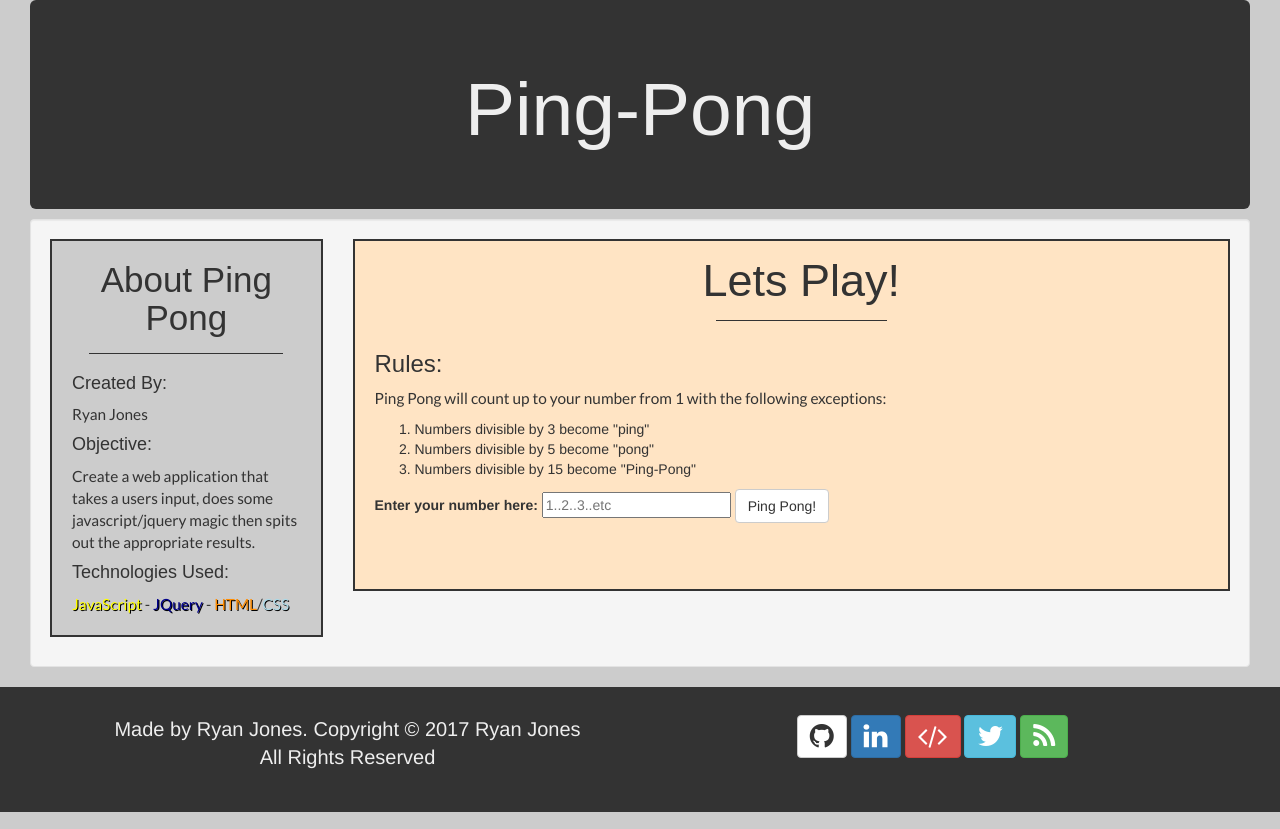
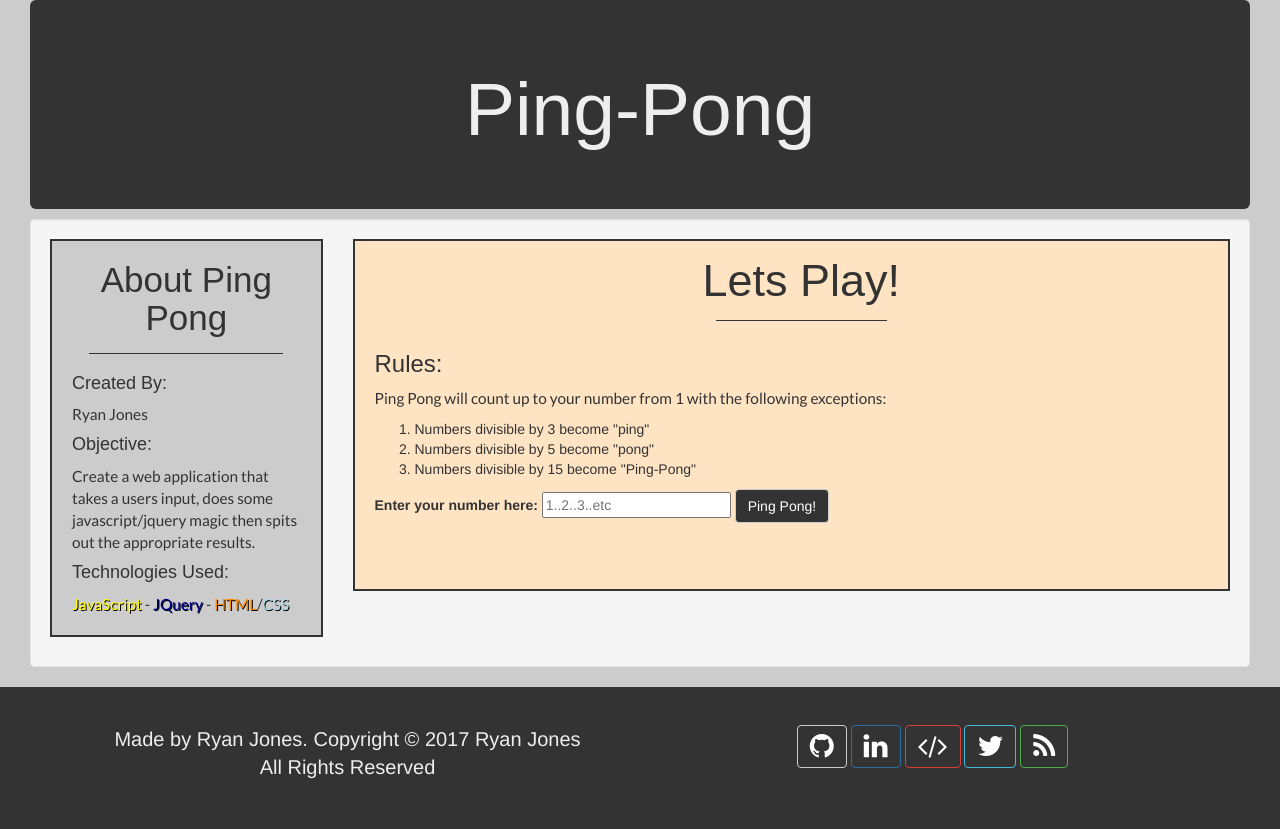
Before and after one commit to Znergy/ping-pong, a plain HTML site: page index.html in a window 1280 px wide. Drawn offline with nearby package versions, Linux system fonts and the light colour scheme; files whose address does not match are found by name; a web font is replaced by a local one.

Commit message:
add styling to the footer

```diff
--- a/css/styles.css
+++ b/css/styles.css
@@ -126,6 +126,26 @@ span.light-blue {
   text-align: center;
 }
 
+.btn {
+  background-color: #333;
+  color: #fff;
+}
+
+.btn:hover {
+  -webkit-transition-duration: 0.4s; /* w3 schools */
+  transition-duration: 0.4s;
+}
+
+#submit:hover {
+  background-color: #333;
+  color: #ccc;
+}
+
+#submit:active {
+  background-color: #333;
+  color: #ccc;
+}
+
 .playHr {
   text-align: left;
   width: 20%;
@@ -133,6 +153,8 @@ span.light-blue {
   border-color: #333;
   padding-bottom: 10px;
 }
+
+/* Ping Pong Effects */
 
 .pingEffect {
   color: darkgreen;
@@ -164,12 +186,12 @@ span.light-blue {
   color: #eee;
   margin-top: 5px;
   padding-top: 13px;
-  padding-bottom: 10px;
+  padding-bottom: 27px;
   text-align: center;
 }
 
 .col-md-6 {
-  padding-bottom: 10px;
+  margin-top: 10px;
 }
 
 footer {
```
